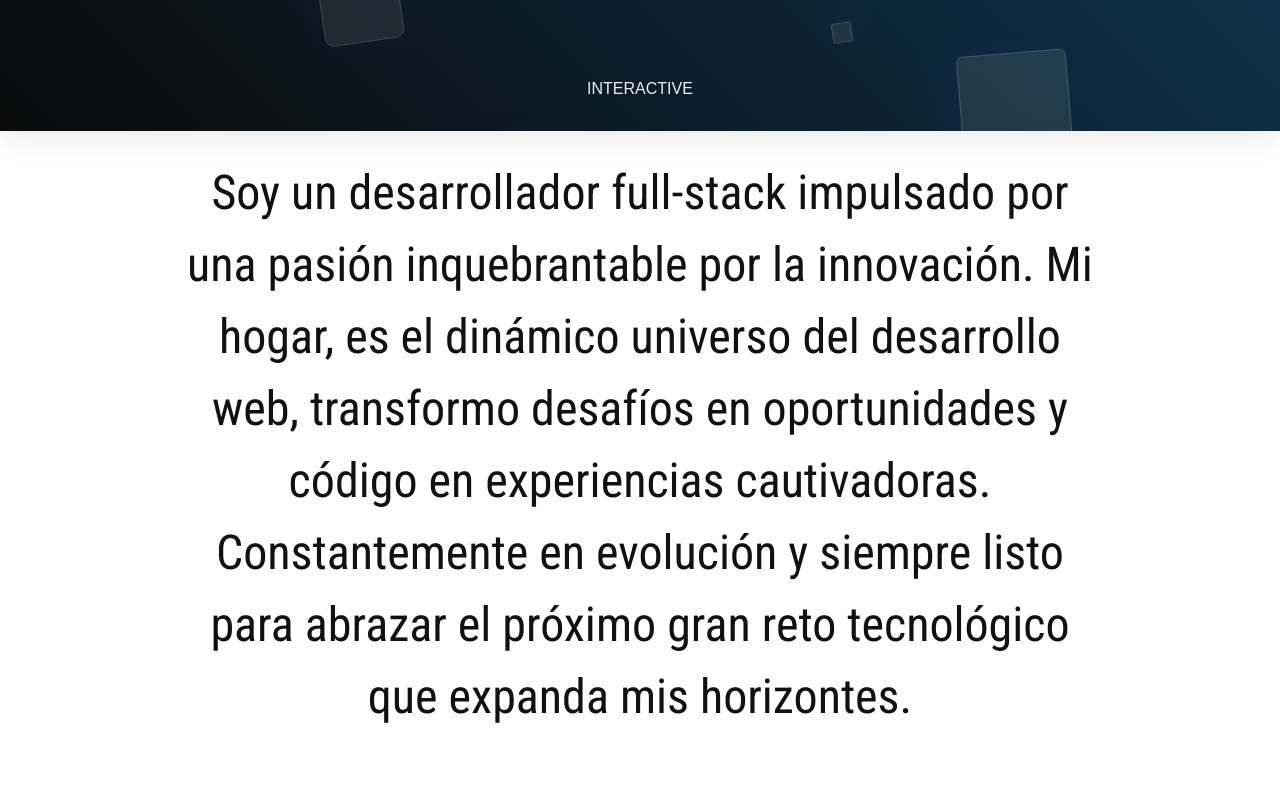
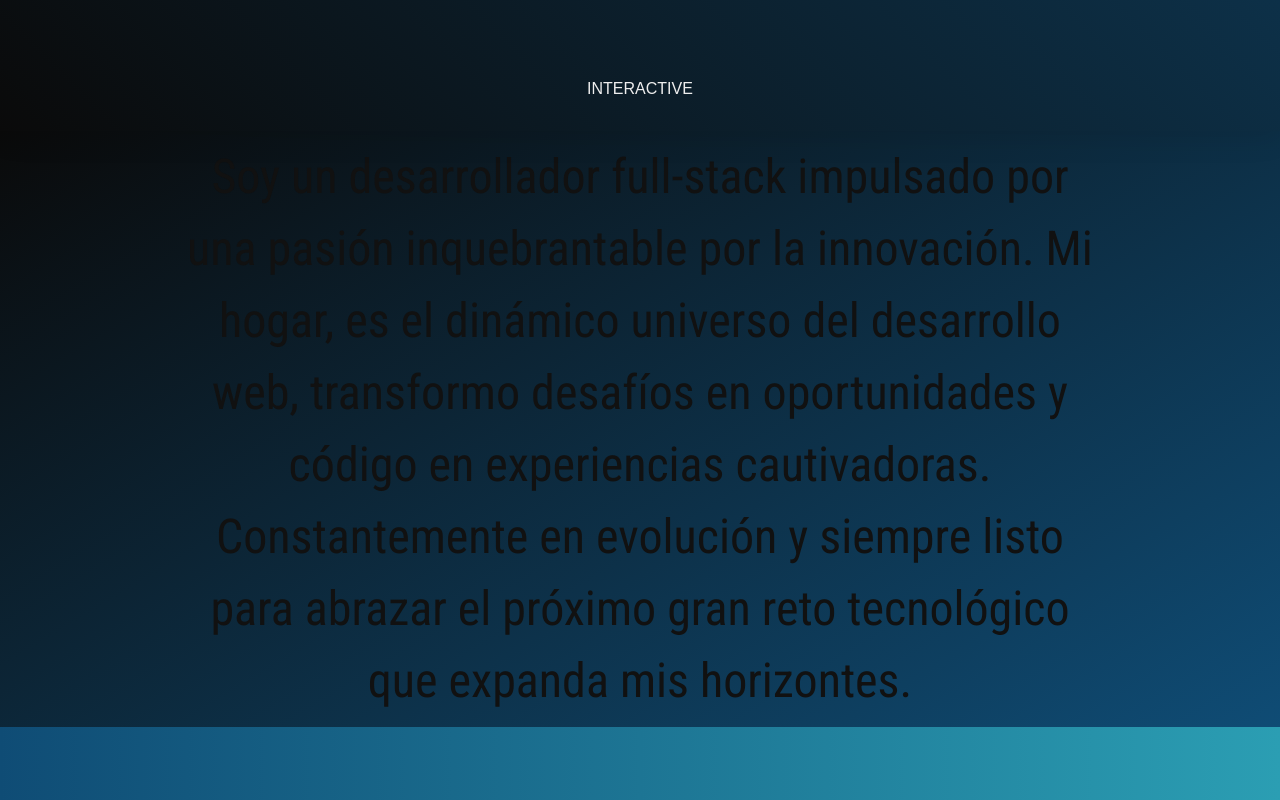
Before and after one commit to Javillat/portfolio, a React (Create React App) app in the folder frontend/: page /resume in a window 1280 px wide. Shown: the part 1020-1820 px from the top of the page. Built offline with nearby package versions, Linux system fonts and the light colour scheme; a web font is replaced by a local one.

Commit message:
chore: Eliminar comentarios y codigo innecesario

```diff
--- a/frontend/src/App.css
+++ b/frontend/src/App.css
@@ -29,7 +29,7 @@ body {
   font-size: 16px;
   line-height: 1.5;
   color: var(--primary-text-dark-gray);
-  background-color: linear-gradient(90deg, var(--dark-blue), var(--moonstone));
+  background: linear-gradient(90deg, var(--dark-blue), var(--moonstone));
   cursor: none;
   margin: 0;
   padding: 0;
--- a/frontend/src/components/resume/Resume.jsx
+++ b/frontend/src/components/resume/Resume.jsx
@@ -22,7 +22,7 @@ export default function Resume() {
 
         const tl = gsap.timeline({
             scrollTrigger: {
-                trigger: ".resume-div",
+                trigger: ".resume-text",
                 start: "top 90%",
                 end: "center 50%",
                 scrub: true,
@@ -41,8 +41,10 @@ export default function Resume() {
     }, []);
 
     return (
-        <section className="resume-div" ref={containerRef}>
-            <p>{splitWords}</p>
+        <section className="resume-back-text">
+            <div className="resume-text" ref={containerRef}>
+                <p>{splitWords}</p>
+            </div>
         </section>
     );
 }
--- a/frontend/src/components/resume/resume.css
+++ b/frontend/src/components/resume/resume.css
@@ -2,7 +2,12 @@
     min-width: 100vw;
     min-height: 100vh;
 }
-.resume-div{
+.resume-back-text {
+    width: 100vw;
+    background: linear-gradient(149deg, var(--primary-black), var(--dark-blue));
+}
+
+.resume-text {
     max-width: 85vw;
     font-family: var(--base-font);
     margin: auto;
@@ -11,7 +16,7 @@
     /* background-image: linear-gradient(-45deg, var(--moonstone) 50%, var(--electric-blue) 50%); *Division pantalla en 2 colores al 50% en diagonal */
 }
 
-.resume-div p {
+.resume-text p {
     max-width: 85%;
     margin: auto;
     text-align: center;
--- a/frontend/src/components/whoami/Whoami.jsx
+++ b/frontend/src/components/whoami/Whoami.jsx
@@ -66,9 +66,9 @@ export default function Whoami() {
         <div className="whoami-item profile-interactive-text">
           INTERACTIVE
         </div>
-        <div className="profile-blocks-appear">
-
-        <ul >
+      </div>
+        <Resume />
+        <ul className="profile-blocks-appear">
           <li></li>
           <li></li>
           <li></li>
@@ -77,11 +77,6 @@ export default function Whoami() {
           <li></li>
           <li></li>
         </ul>
-        </div>
-      </div>
-      <div className="whoami-resume">
-        <Resume />
-      </div>
     </div >
   );
 }
--- a/frontend/src/components/whoami/whoami.css
+++ b/frontend/src/components/whoami/whoami.css
@@ -26,7 +26,7 @@
 
 .whoami-superior {
     display: flex;
-    /* top: 6rem; */
+    top: 0;
     justify-content: center;
     align-items: center;
     flex-direction: column;
@@ -36,7 +36,7 @@
     display: flex;
     flex-direction: row-reverse;
     max-width: 100vw;
-    background-color: rgba(15, 76, 117, 0.76);
+    /* background-color: rgba(15, 76, 117, 0.76); */
     padding: 20px 25px;
     /* -webkit-backdrop-filter: blur(5.4px);
     -webkit-backdrop-filter: blur(5.4px); */
@@ -336,15 +336,6 @@
     }
 }
 
-.whoami-resume {
-    display: flex;
-    align-items: center;
-    justify-content: center;
-    margin-top: 1rem !important;
-    font-size: large;
-}
-
-
 .profile-resume {
     display: flex;
     align-items: start;
```
